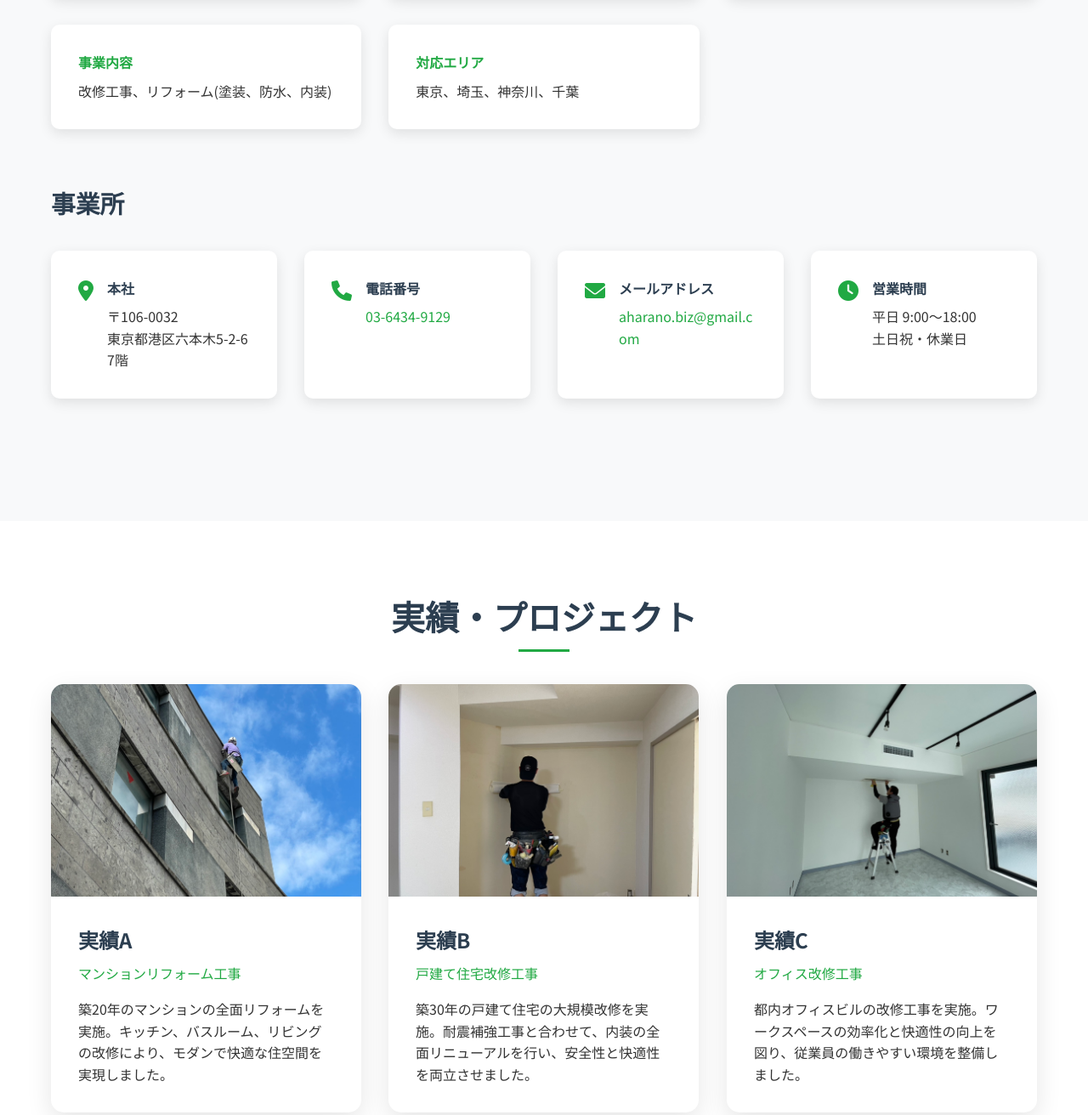
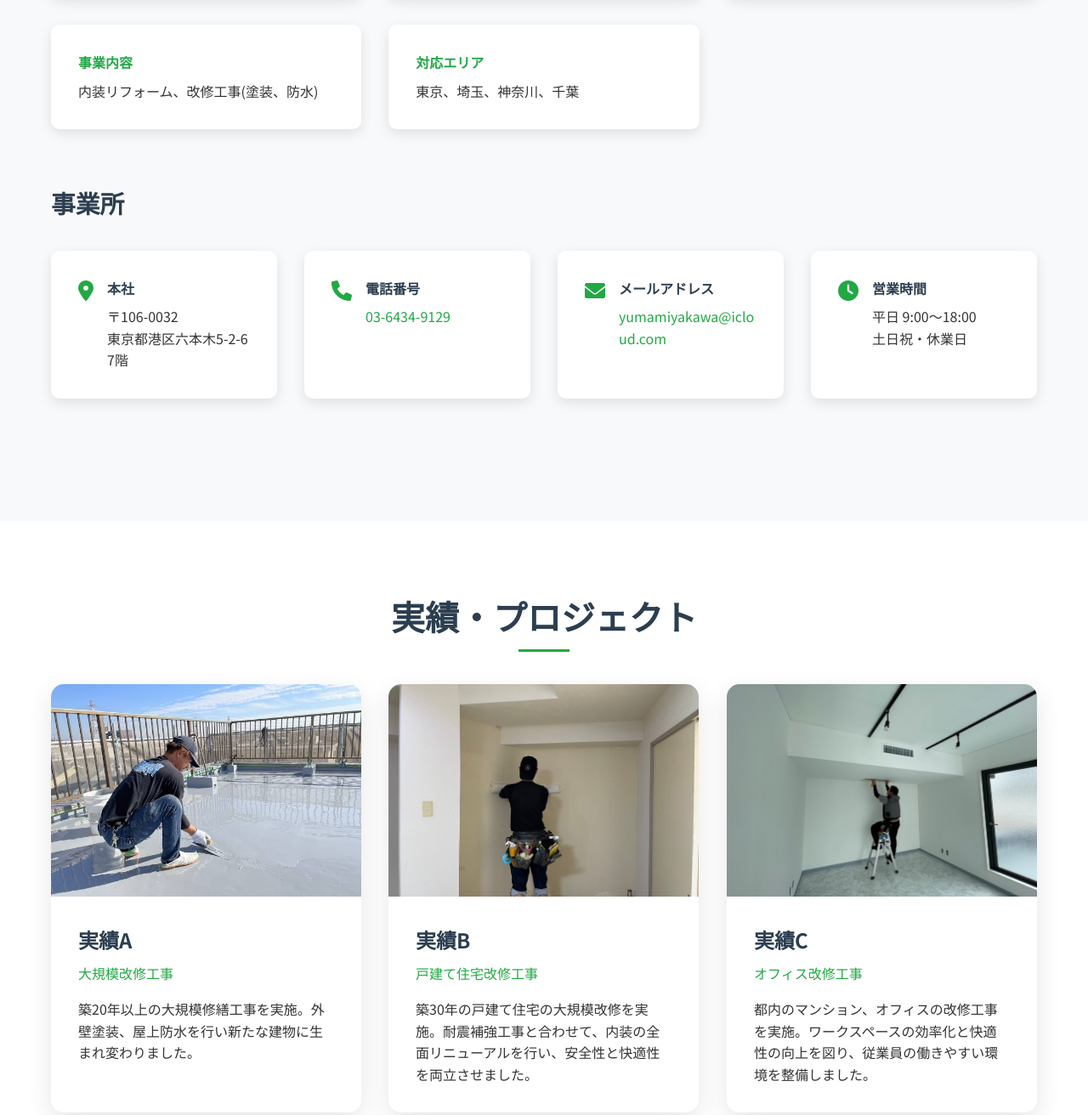
Before and after one commit to Atsushi-ace/R3-, a plain HTML site: page index.html in a window 1280 px wide. Shown: the part 1465-2777 px from the top of the page at 85% size. Drawn offline with Linux system fonts and the light colour scheme.

Commit message:
Add files via upload

```diff
--- a/index.html
+++ b/index.html
@@ -88,7 +88,7 @@
 
                         <div class="info-item">
                             <h4>事業内容</h4>
-                            <p>改修工事、リフォーム(塗装、防水、内装)</p>
+                            <p>内装リフォーム、改修工事(塗装、防水)</p>
                         </div>
                         <div class="info-item">
                             <h4>対応エリア</h4>
@@ -121,7 +121,7 @@
                             <i class="fas fa-envelope"></i>
                             <div>
                                 <h4>メールアドレス</h4>
-                                <p><a href="mailto:aharano.biz@gmail.com">aharano.biz@gmail.com</a></p>
+                                <p><a href="mailto:yumamiyakawa@icloud.com">yumamiyakawa@icloud.com</a></p>
                             </div>
                         </div>
                         <div class="office-item">
@@ -144,12 +144,12 @@
             <div class="projects-grid">
                 <div class="project-card">
                     <div class="project-image">
-                        <img src="Images/実績A.jpg" alt="実績A">
+                        <img src="Images/R1_実績A.jpg" alt="実績A">
                     </div>
                     <div class="project-content">
                         <h3>実績A</h3>
-                        <p>マンションリフォーム工事</p>
-                        <p>築20年のマンションの全面リフォームを実施。キッチン、バスルーム、リビングの改修により、モダンで快適な住空間を実現しました。</p>
+                        <p>大規模改修工事</p>
+                        <p>築20年以上の大規模修繕工事を実施。外壁塗装、屋上防水を行い新たな建物に生まれ変わりました。</p>
                     </div>
                 </div>
                 <div class="project-card">
@@ -169,7 +169,7 @@
                     <div class="project-content">
                         <h3>実績C</h3>
                         <p>オフィス改修工事</p>
-                        <p>都内オフィスビルの改修工事を実施。ワークスペースの効率化と快適性の向上を図り、従業員の働きやすい環境を整備しました。</p>
+                        <p>都内のマンション、オフィスの改修工事を実施。ワークスペースの効率化と快適性の向上を図り、従業員の働きやすい環境を整備しました。</p>
                     </div>
                 </div>
             </div>
@@ -185,7 +185,7 @@
                     <div class="service-icon">
                         <i class="fas fa-tools"></i>
                     </div>
-                    <h3>改修工事</h3>
+                    <h3>改修工事（塗装、防水）</h3>
                     <p>建物の老朽化対策や機能向上を目的とした改修工事を専門に手がけています。耐震補強、設備更新、内装改修など、建物の価値を向上させる工事を実施いたします。</p>
                     <ul class="service-features">
                         <li>耐震補強工事</li>
@@ -198,7 +198,7 @@
                     <div class="service-icon">
                         <i class="fas fa-home"></i>
                     </div>
-                    <h3>リフォーム（塗装、防水、内装）</h3>
+                    <h3>リフォーム</h3>
                     <p>住まいをより快適で美しくするリフォーム工事を専門に手がけています。お客様のライフスタイルに合わせた理想の住空間づくりをサポートいたします。</p>
                     <ul class="service-features">
                         <li>キッチンリフォーム</li>
@@ -232,7 +232,7 @@
                             <i class="fas fa-envelope"></i>
                             <div>
                                 <h4>メールでのお問い合わせ</h4>
-                                <p><a href="mailto:aharano.biz@gmail.com">aharano.biz@gmail.com</a></p>
+                                <p><a href="mailto:yumamiyakawa@icloud.com">yumamiyakawa@icloud.com</a></p>
                                 <small>24時間受付</small>
                             </div>
                         </div>
```
Also changed, not shown: Images/R1_実績A.jpg (added).
